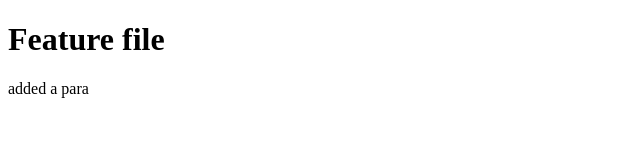
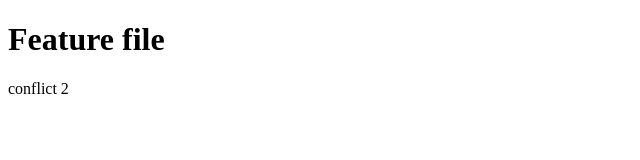
Before and after one commit to vijaykanwal90/GitLearning, a plain HTML site: page index3.html in a window 1280 px wide. Shown: the full height of the page, 0-640 px from the left. Drawn offline with Linux system fonts and the light colour scheme.

Commit message:
conflict in master

```diff
--- a/index3.html
+++ b/index3.html
@@ -7,6 +7,6 @@
 </head>
 <body>
     <h1>Feature file </h1>
-    <p>added a para</p>
+    <p>conflict 2</p>
 </body>
 </html>
```
